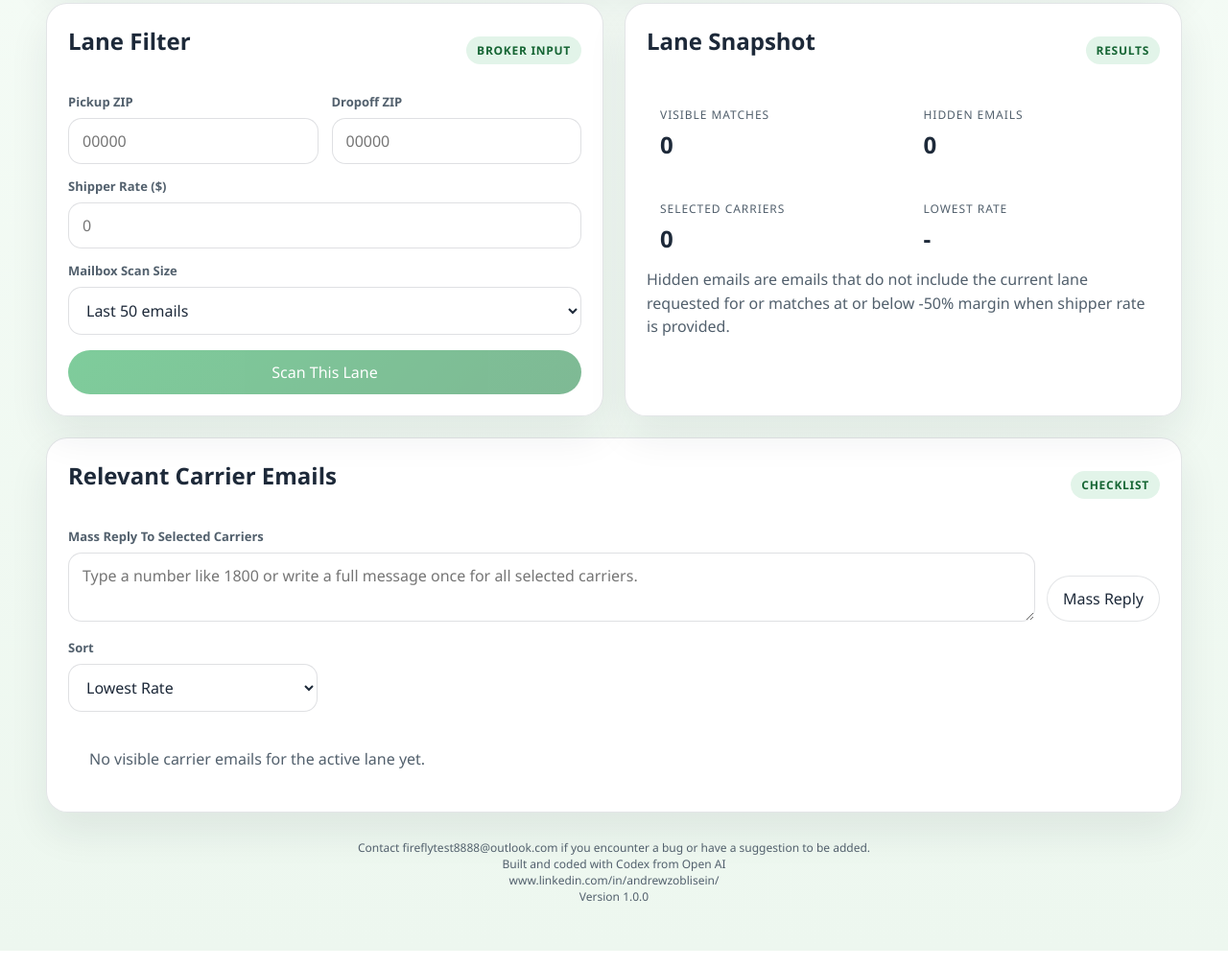
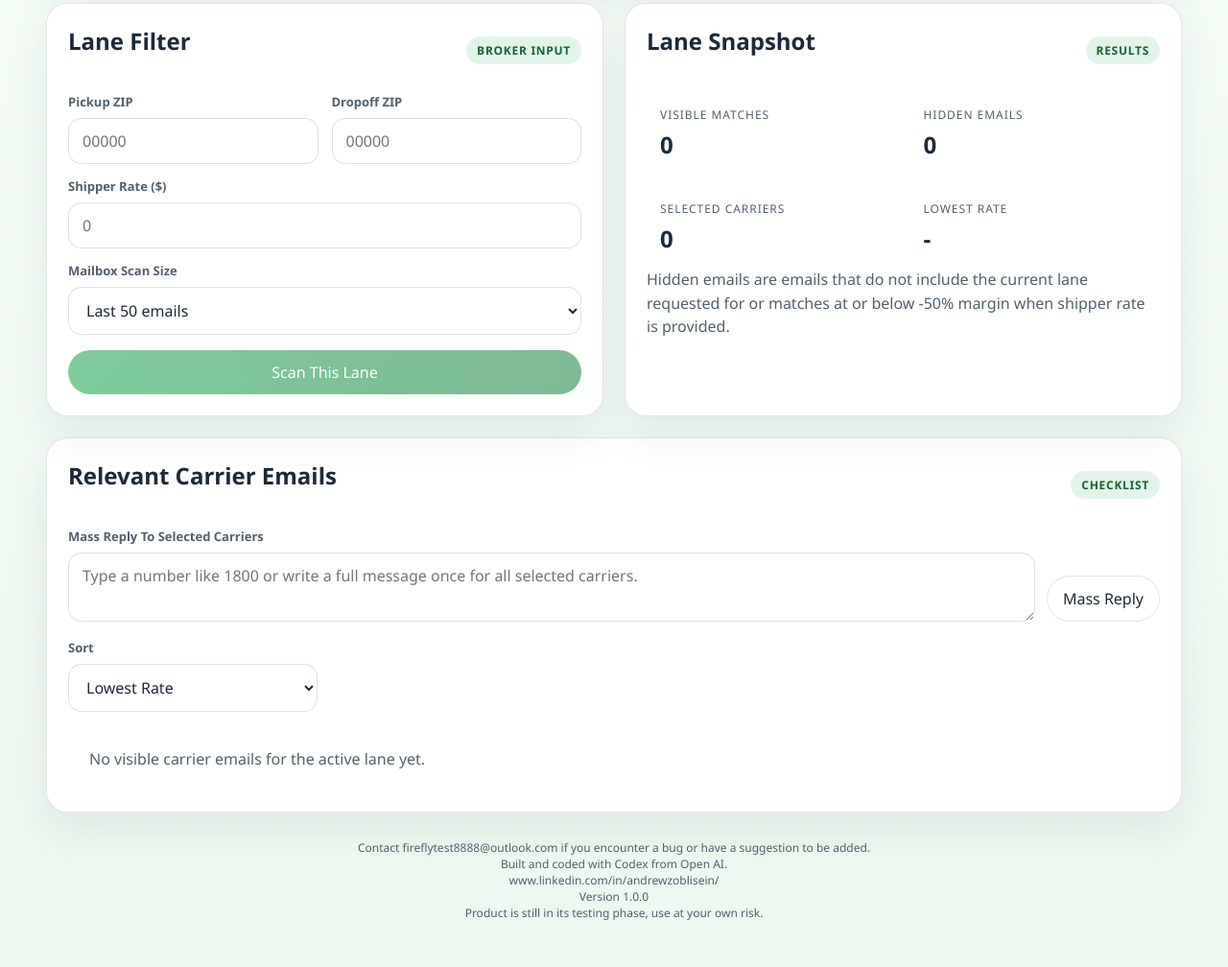
Before and after one commit to MarginFlow/MarginFlow, a website: page public/index.html in a window 1280 px wide. Shown: the part 504-1512 px from the top of the page at 96% size. Drawn offline with Linux system fonts and the light colour scheme.

Commit message:
Update footer disclaimer copy

```diff
--- a/public/index.html
+++ b/public/index.html
@@ -119,9 +119,10 @@
 
       <footer class="site-footer">
         <div>Contact fireflytest8888@outlook.com if you encounter a bug or have a suggestion to be added.</div>
-        <div>Built and coded with Codex from Open AI</div>
+        <div>Built and coded with Codex from Open AI.</div>
         <div>www.linkedin.com/in/andrewzoblisein/</div>
         <div>Version 1.0.0</div>
+        <div>Product is still in its testing phase, use at your own risk.</div>
       </footer>
     </main>
   </body>
```
